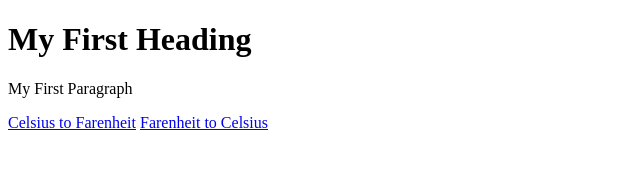
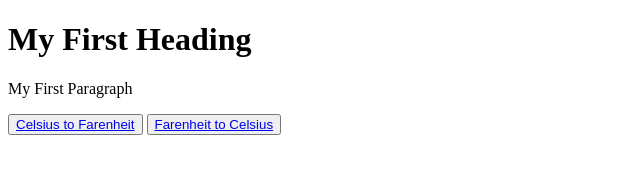
Before and after one commit to rik-sel/itc, a plain HTML site: page index.html in a window 1280 px wide. Shown: the whole page, without its empty margins (0-640 px from the left). Drawn offline with Linux system fonts and the light colour scheme.

Commit message:
Update index.html

```diff
--- a/index.html
+++ b/index.html
@@ -8,8 +8,10 @@
     <h1> My First Heading</h1>
     <p> My First Paragraph</p>
 
-    <a href="cel2faren.html">Celsius to Farenheit</a>
-    <a href="faren2cel.html">Farenheit to Celsius</a>
+    <button><a href="cel2faren.html">Celsius to Farenheit</a></button>
+    <button><a href="faren2cel.html">Farenheit to Celsius</a></button>
+
+
   </body>
 
 </html>
```
